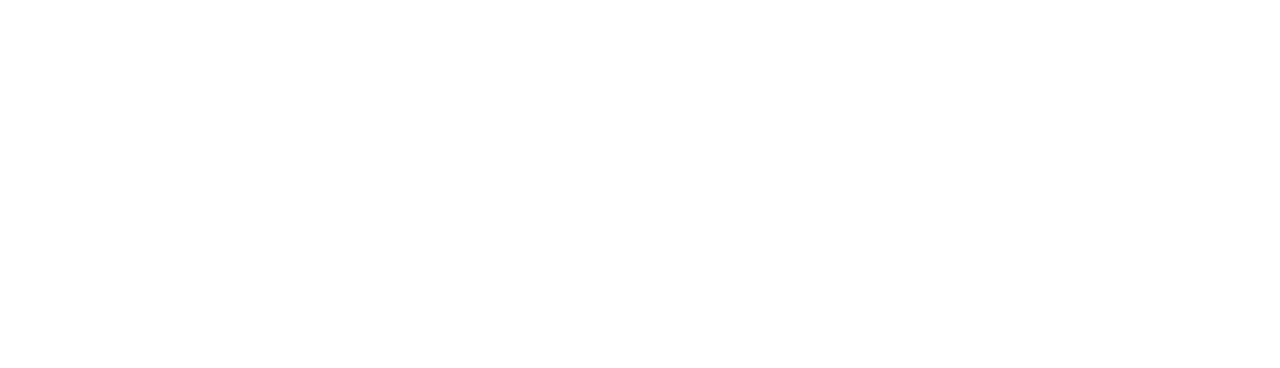
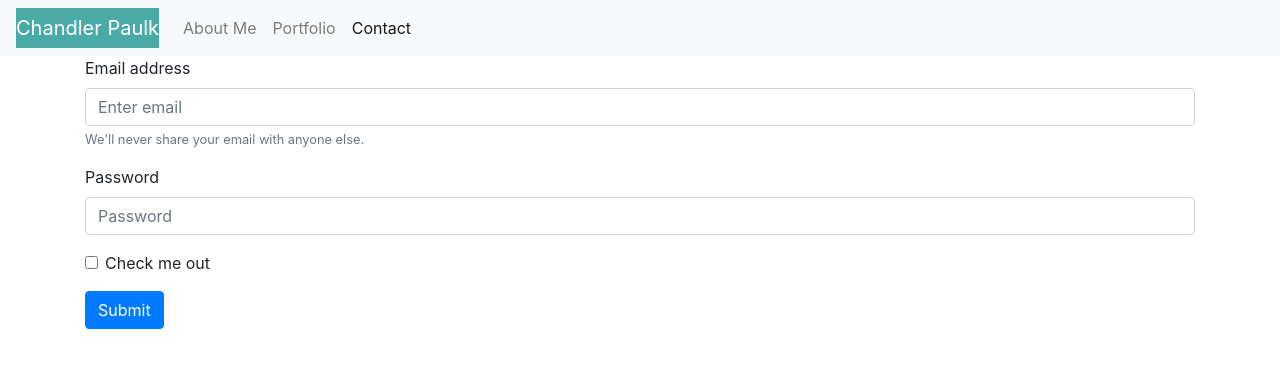
Before and after one commit to PlatinumPi/Bootstrap-Portfolio, a plain HTML site: page contact.html in a window 1280 px wide. Drawn offline with nearby package versions, Linux system fonts and the light colour scheme.

Commit message:
Made some minor changes

```diff
--- a/contact.html
+++ b/contact.html
@@ -0,0 +1,82 @@
+<!DOCTYPE html>
+<html lang="en">
+
+<head>
+
+    <meta charset="UTF-8">
+    <meta name="viewport" content="width=device-width, initial-scale=1.0">
+    <meta http-equiv="X-UA-Compatible" content="ie=edge">
+    <title>About Me</title>
+    <link rel="stylesheet" href="https://stackpath.bootstrapcdn.com/bootstrap/4.3.1/css/bootstrap.min.css"
+        integrity="sha384-ggOyR0iXCbMQv3Xipma34MD+dH/1fQ784/j6cY/iJTQUOhcWr7x9JvoRxT2MZw1T" crossorigin="anonymous">
+    <script src="https://stackpath.bootstrapcdn.com/bootstrap/4.3.1/js/bootstrap.min.js"
+        integrity="sha384-JjSmVgyd0p3pXB1rRibZUAYoIIy6OrQ6VrjIEaFf/nJGzIxFDsf4x0xIM+B07jRM"
+        crossorigin="anonymous"></script>
+    <script src="https://code.jquery.com/jquery-3.3.1.slim.min.js"
+        integrity="sha384-q8i/X+965DzO0rT7abK41JStQIAqVgRVzpbzo5smXKp4YfRvH+8abtTE1Pi6jizo"
+        crossorigin="anonymous"></script>
+    <script src="https://cdnjs.cloudflare.com/ajax/libs/popper.js/1.14.7/umd/popper.min.js"
+        integrity="sha384-UO2eT0CpHqdSJQ6hJty5KVphtPhzWj9WO1clHTMGa3JDZwrnQq4sF86dIHNDz0W1"
+        crossorigin="anonymous"></script>
+
+</head>
+
+<body>
+
+    <style type="text/css">
+        .navbar-light .navbar-brand {
+            background-color: #4aaaa5;
+            color: white;
+        }
+    </style>
+
+    <nav class="navbar navbar-expand-lg navbar-light bg-light">
+        <a class="navbar-brand" href="#">Chandler Paulk</a>
+        <button class="navbar-toggler" type="button" data-toggle="collapse" data-target="#navbarSupportedContent"
+            aria-controls="navbarSupportedContent" aria-expanded="false" aria-label="Toggle navigation">
+            <span class="navbar-toggler-icon"></span>
+        </button>
+
+        <div class="collapse navbar-collapse" id="navbarSupportedContent">
+            <ul class="navbar-nav mr-auto">
+                <li class="nav-item">
+                    <a class="nav-link" href="index.html">About Me</a>
+                </li>
+                <li class="nav-item">
+                    <a class="nav-link" href="portfolio.html">Portfolio</a>
+                </li>
+                <li class="nav-item active">
+                    <a class="nav-link" href="#">Contact <span class="sr-only">(current)</span></a>
+                </li>
+            </ul>
+        </div>
+    </nav>
+
+    <div class="container">
+        <div class="row">
+            <div class="col-md-12">
+                <form>
+                    <div class="form-group">
+                        <label for="exampleInputEmail1">Email address</label>
+                        <input type="email" class="form-control" id="exampleInputEmail1" aria-describedby="emailHelp"
+                            placeholder="Enter email">
+                        <small id="emailHelp" class="form-text text-muted">We'll never share your email with anyone
+                            else.</small>
+                    </div>
+                    <div class="form-group">
+                        <label for="exampleInputPassword1">Password</label>
+                        <input type="password" class="form-control" id="exampleInputPassword1" placeholder="Password">
+                    </div>
+                    <div class="form-group form-check">
+                        <input type="checkbox" class="form-check-input" id="exampleCheck1">
+                        <label class="form-check-label" for="exampleCheck1">Check me out</label>
+                    </div>
+                    <button type="submit" class="btn btn-primary">Submit</button>
+                </form>
+            </div>
+        </div>
+    </div>
+
+</body>
+
+</html>
```
Also changed, not shown: index.html (+48 -0 lines), portfolio.html (+65 -0 lines).
